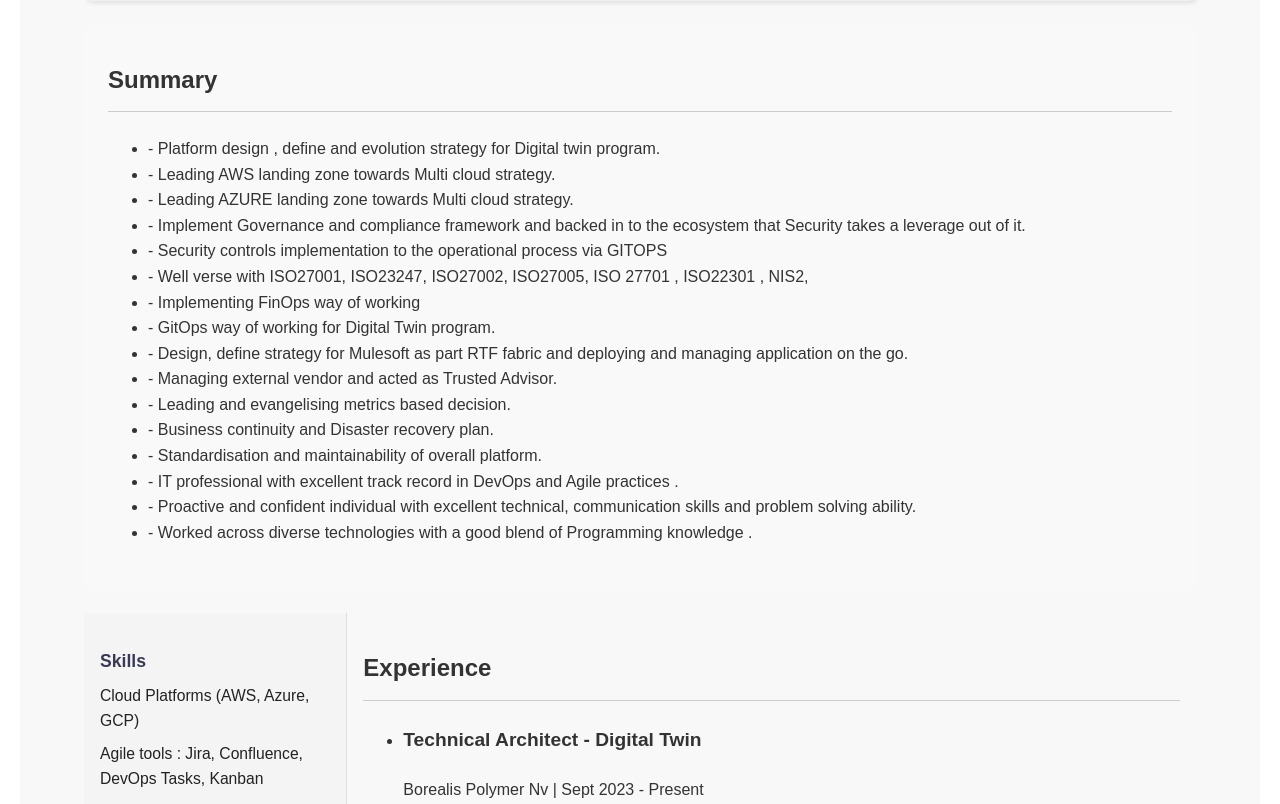
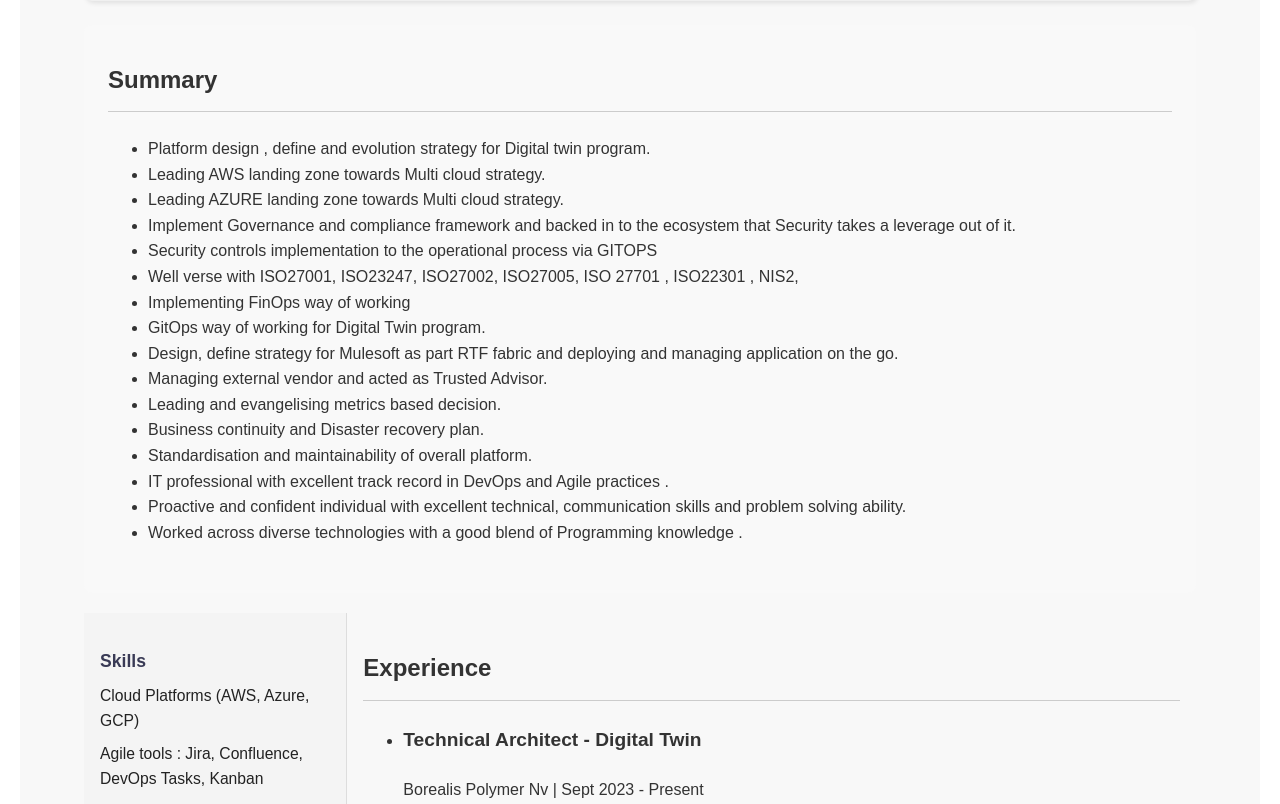
Before and after one commit to SnehilBelekar/snehilbelekar.github.io, a Vue app: page / in a window 1280 px wide. Shown: the part 540-1344 px from the top of the page. Built offline with nearby package versions, Linux system fonts and the light colour scheme.

Commit message:
update title of architect

```diff
--- a/src/data/resumeData.ts
+++ b/src/data/resumeData.ts
@@ -3,7 +3,7 @@ import type { ResumeData } from '../types';
 const resumeData: ResumeData = {
   personalInfo: {
     name: 'Snehil Belekar',
-    title: 'Technical Architect - Digital Twin ',
+    title: 'Solutions/ Technical Architect - Digital Twin Platform',
     email: 'snehil.belekar@yahoo.com',
     phone: '(+32) 478841486',
     location: 'Mechelen, Belgium',
@@ -15,22 +15,22 @@ const resumeData: ResumeData = {
       title: 'Summary',
       type: 'text',
       content: `
-      - Platform design , define and evolution strategy for Digital twin program.
-      - Leading AWS landing zone towards Multi cloud strategy.
-      - Leading AZURE landing zone towards Multi cloud strategy.
-      - Implement Governance and compliance framework and backed in to the ecosystem that Security takes a leverage out of it.
-      - Security controls implementation to the operational process via GITOPS
-      - Well verse with ISO27001, ISO23247, ISO27002, ISO27005, ISO 27701 , ISO22301 , NIS2,
-      - Implementing FinOps way of working
-      - GitOps way of working for Digital Twin program.
-      - Design, define strategy for Mulesoft as part RTF fabric and deploying and managing application on the go.
-      - Managing external vendor and acted as Trusted Advisor.
-      - Leading and evangelising metrics based decision.
-      - Business continuity and Disaster recovery plan.
-      - Standardisation and maintainability of overall platform.
-      - IT professional with excellent track record in DevOps and Agile practices .
-      - Proactive and confident individual with excellent technical, communication skills and problem solving ability.
-      - Worked across diverse technologies with a good blend of Programming knowledge .`, // Your summary
+      Platform design , define and evolution strategy for Digital twin program.
+      Leading AWS landing zone towards Multi cloud strategy.
+      Leading AZURE landing zone towards Multi cloud strategy.
+      Implement Governance and compliance framework and backed in to the ecosystem that Security takes a leverage out of it.
+      Security controls implementation to the operational process via GITOPS
+      Well verse with ISO27001, ISO23247, ISO27002, ISO27005, ISO 27701 , ISO22301 , NIS2,
+      Implementing FinOps way of working
+      GitOps way of working for Digital Twin program.
+      Design, define strategy for Mulesoft as part RTF fabric and deploying and managing application on the go.
+      Managing external vendor and acted as Trusted Advisor.
+      Leading and evangelising metrics based decision.
+      Business continuity and Disaster recovery plan.
+      Standardisation and maintainability of overall platform.
+      IT professional with excellent track record in DevOps and Agile practices .
+      Proactive and confident individual with excellent technical, communication skills and problem solving ability.
+      Worked across diverse technologies with a good blend of Programming knowledge .`, // Your summary
     },
     {
       title: 'Experience',
```
